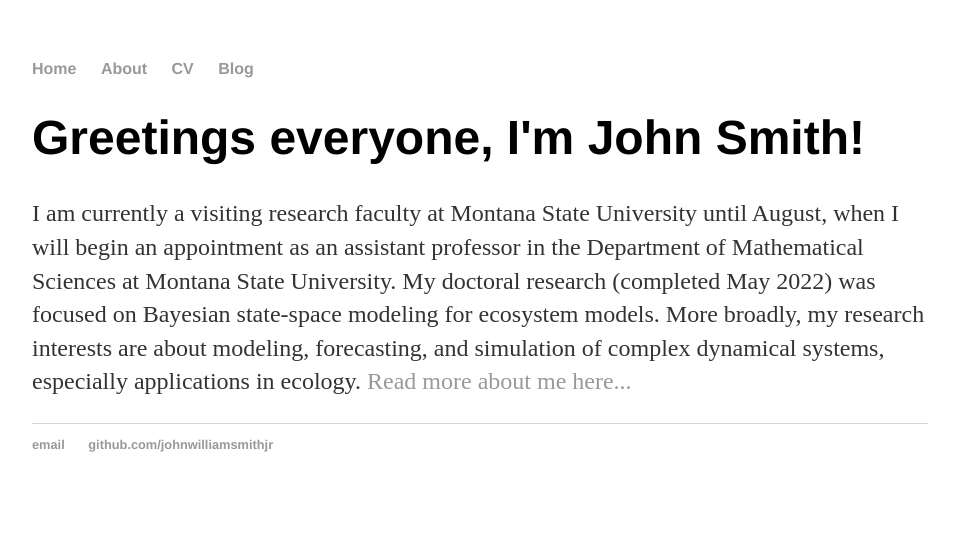
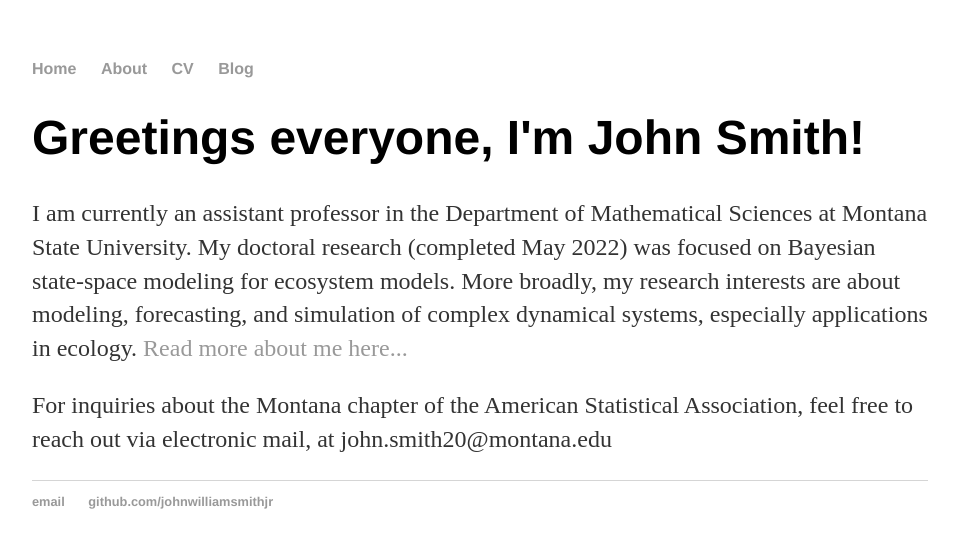
Before and after one commit to johnwilliamsmithjr/johnwilliamsmithjr.github.io, a Jekyll site: the page built from index.html, in a window 1280 px wide. Shown: the top 548 px of the page, without its empty margins (160-1119 px from the left). Built offline with Jekyll 4.4.1, drawn with Linux system fonts in a browser that asks for light colours.

Commit message:
Update index.html

```diff
--- a/index.html
+++ b/index.html
@@ -1,8 +1,9 @@
 ---
 layout: default
-title: John W. Smith Jr., Research Assistant
+title: John W. Smith Jr., Assistant Professor
 ---
 <div class="blurb">
 	<h1>Greetings everyone, I'm John Smith!</h1>
-	<p>I am currently a visiting research faculty at Montana State University until August, when I will begin an appointment as an assistant professor in the Department of Mathematical Sciences at Montana State University. My doctoral research (completed May 2022) was focused on Bayesian state-space modeling for ecosystem models. More broadly, my research interests are about modeling, forecasting, and simulation of complex dynamical systems, especially applications in ecology. <a href="/about">Read more about me here...</a></p>
+	<p>I am currently an assistant professor in the Department of Mathematical Sciences at Montana State University. My doctoral research (completed May 2022) was focused on Bayesian state-space modeling for ecosystem models. More broadly, my research interests are about modeling, forecasting, and simulation of complex dynamical systems, especially applications in ecology. <a href="/about">Read more about me here...</a></p>
+	<p>For inquiries about the Montana chapter of the American Statistical Association, feel free to reach out via electronic mail, at john.smith20@montana.edu</p>
 </div><!-- /.blurb -->
```
